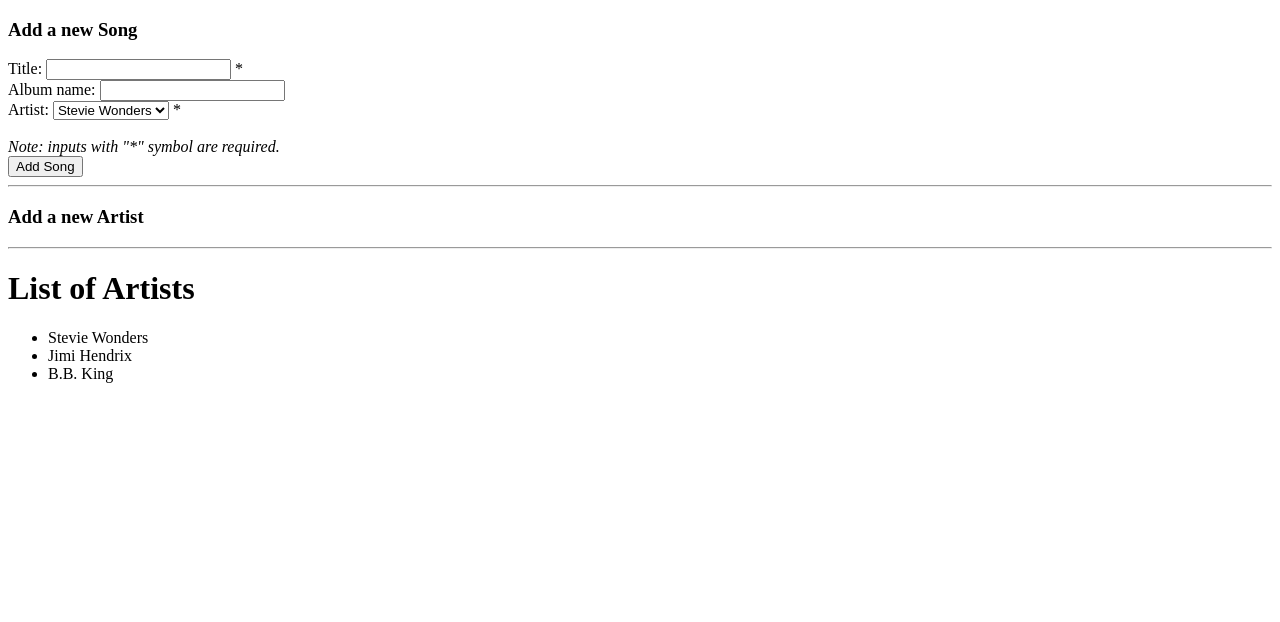
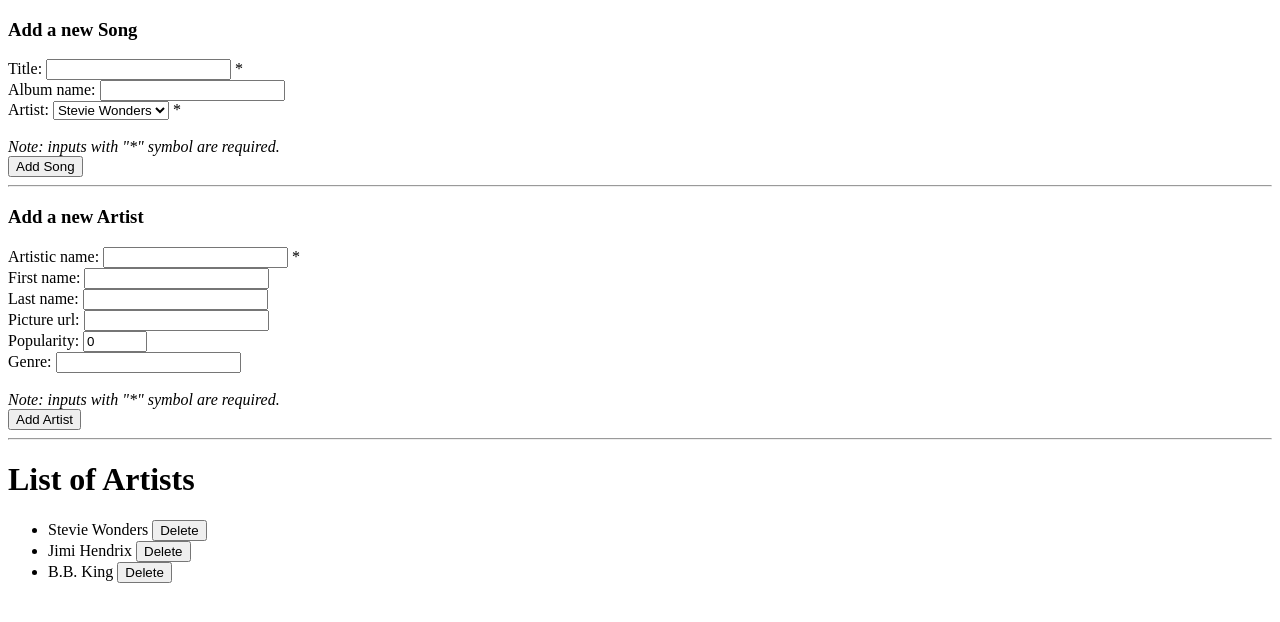
Before and after one commit to rmotr-group-projects/wdc-django-html-forms, a Django app: page /artists/ in a window 1280 px wide. Shown: the top 622 px of the page. Run offline with Django 3.2, Linux system fonts and the light colour scheme; data comes from the database, SQL or seed files in the repository; both versions use the stored data as it was after the commit; data that the repository does not hold is empty.

Commit message:
b29 Troy Holley wdc django html forms

```diff
--- a/django_html_forms/artists/views.py
+++ b/django_html_forms/artists/views.py
@@ -15,9 +15,12 @@ def create_song(request):
     album_name = request.POST.get('album_name', '')
 
     # validate required fields
+    # Django automatically creates an id field as primary key.
+    # https://stackoverflow.com/questions/4300365/django-database-query-how-to-get-object-by-id
     if not artist_id or not title:
         return redirect('artists')
 
+    # create ID is trying to find the artist ID (which exists if the object exists)
     try:
         artist = Artist.objects.get(id=artist_id)
     except Artist.DoesNotExist:
@@ -25,7 +28,6 @@ def create_song(request):
 
     Song.objects.create(artist=artist, title=title, album_name=album_name)
     return redirect('artists')
-
 
 def delete_song(request):
     song_id = request.POST['song_id']
@@ -38,8 +40,40 @@ def delete_song(request):
 
 
 def create_artist(request):
-    pass
 
+    # raises a key error if the key is not in the dictionary (POST['key'])
+    artistic_name = request.POST['artistic_name']
+
+    first_name = request.POST.get('first_name', '')
+    last_name = request.POST.get('last_name', '')
+    picture_url = request.POST.get('picture_url', '')
+    popularity = request.POST.get('popularity', 0)    # WHY ZERO?
+    genre = request.POST.get('genre', '')
+
+    #validate inside the view that all the model's required fields have been sent from the template form
+    #not clear why this was the only part required
+    if not artistic_name:
+        return redirect('artists')
+
+    #convert popularity from a string to an integer value
+    popularity = int(popularity)
+
+    # create and save an object in a single step
+    Artist.objects.create(
+        artistic_name=artistic_name,
+        first_name=first_name,
+        last_name=last_name,
+        picture_url=picture_url,
+        popularity=popularity,
+        genre=genre
+    )
+    return redirect('artists')
 
 def delete_artist(request):
-    pass
+    artist_id = request.POST['artist_id']
+    try:
+        artist = Artist.objects.get(id=artist_id)
+    except Artist.DoesNotExist:
+        return HttpResponseNotFound()
+    artist.delete()
+    return redirect('artists')
--- a/django_html_forms/django_html_forms/urls.py
+++ b/django_html_forms/django_html_forms/urls.py
@@ -27,4 +27,8 @@ urlpatterns = [
     ##################
     # Your URLs here #
     ##################
+    path('create-artist/', views.create_artist, name='create_artist'),
+    path('delete-artist/', views.delete_artist, name='delete_artist'),
 ]
+
+# create artist and detele artist are added
--- a/django_html_forms/templates/index.html
+++ b/django_html_forms/templates/index.html
@@ -39,9 +39,34 @@
 
   <!-- Create Artist form -->
   <h3>Add a new Artist</h3>
-  <form action="" method='POST'> <!--  Add propper URL in form's action -->
+  <!--  Add propper URL in form's action -->
+  <form action="{% url 'create_artist' %}" method='POST'>
     {% csrf_token %}
     <!-- Add here the fields for the 'Add Artist' form -->
+    <div>
+      Artistic name: <input type="text" name='artistic_name'> *
+    </div>
+    <div>
+      First name: <input type="text" name='first_name'>
+    </div>
+    <div>
+      Last name: <input type="text" name='last_name'>
+    </div>
+    <div>
+      Picture url: <input type="url" name='picture_url'>
+    </div>
+    <div>
+      Popularity: <input type="number" min="0" max="100" value="0" name='popularity'>
+    </div>
+    <div>
+      Genre: <input type="text" name='genre'>
+    </div>
+    <!-- break and italicized comment -->
+    <br>
+    <div>
+        <i>Note: inputs with "*" symbol are required.</i>
+    </div>
+    <input type="submit" value="Add Artist">
   </form>
   <hr>
 
@@ -52,8 +77,11 @@
       <li>
         <label>{{ artist.artistic_name }}</label>
         <!-- Form for deleting an Artist -->
-        <form action="" method='POST' class='inline'> <!--  Add propper URL in form's action -->
-          {% csrf_token %}
+          <!--  Add proper URL in form's action -->
+        <form action="{% url 'delete_artist' %}" method='POST' class='inline'>
+            {% csrf_token %}
+          <input type="hidden" name="artist_id" value="{{ artist.id }}">
+          <input type="submit" name='delete_artist' value='Delete'>
           <!-- Add here the fields for the 'Delete Artist' form -->
         </form>
         <ul>
```
Also changed, not shown: django_html_forms/db.sqlite3.
